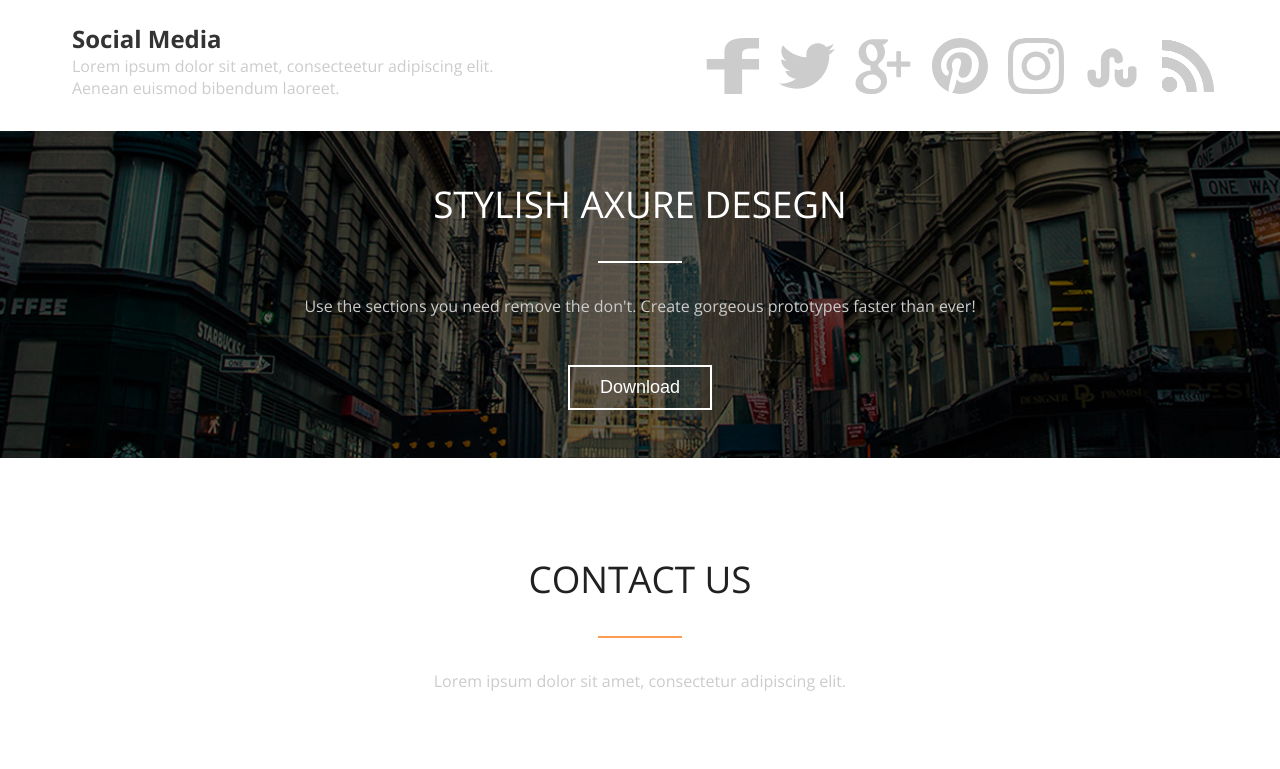
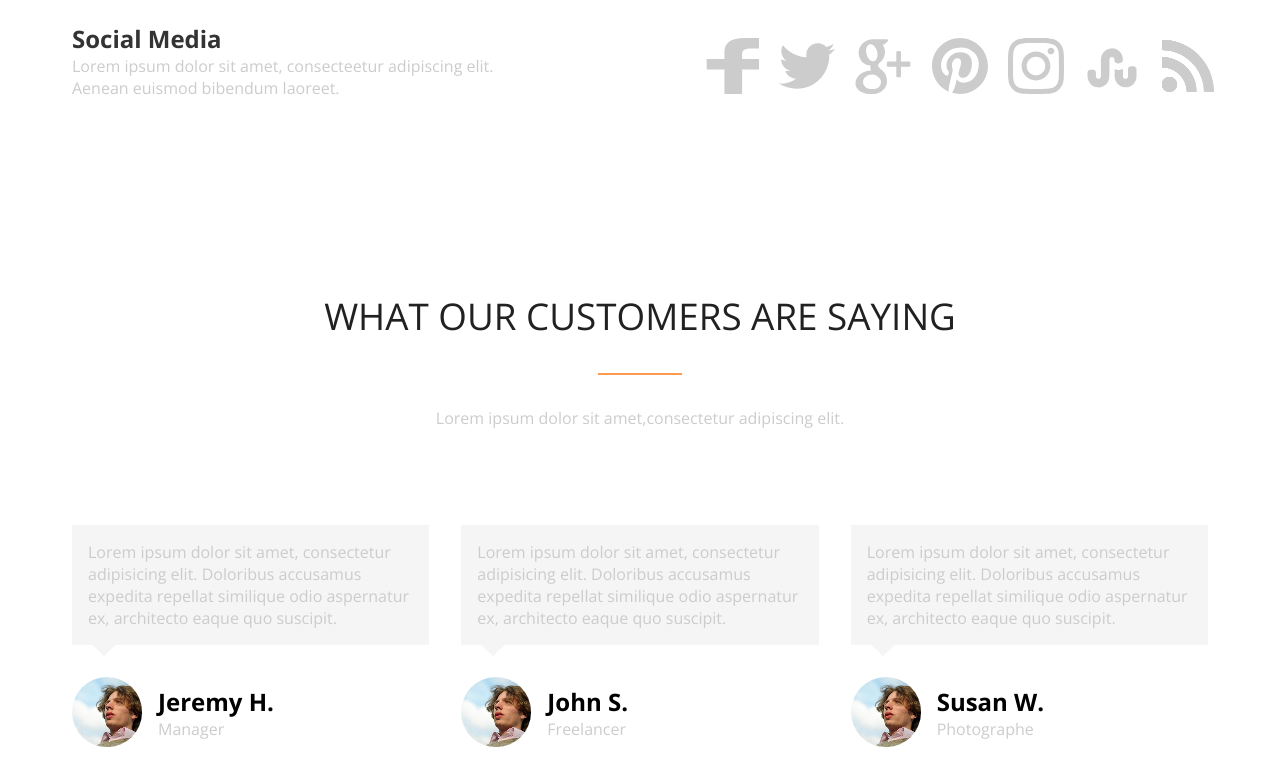
Before and after one commit to ljilj/AXIT, a website: page index.html in a window 1280 px wide. Shown: the part 645-1414 px from the top of the page. Drawn offline with nearby package versions, Linux system fonts and the light colour scheme.

Commit message:
Created Testemonials section

```diff
--- a/index.html
+++ b/index.html
@@ -159,7 +159,56 @@
     </div>
     <!-- Social Media container -->
 
-
+       <!-- Testimonials -->
+       <section class="c-testimonials-section">
+        <div class="u-container">
+            <h2 class="c-testimonials__title u-text-center">what our customers are saying</h2>
+            <hr class="u-line u-bkg-warning mx-0">
+            <p class="u-text-center u-mt">Lorem ipsum dolor sit amet,consectetur adipiscing elit.</p>
+            <div class="c-grid c-grid--three c-grid--gap u-mt u-mx">
+                <div class="c-testimonials__card">
+                    <p class="c-testimonials__desc">Lorem ipsum dolor sit amet, consectetur adipisicing elit.
+                        Doloribus accusamus expedita repellat similique odio
+                        aspernatur ex, architecto eaque quo suscipit.
+                    </p>
+                    <div class="c-textimonials__content">
+                        <img src="images/avatar-img.png">
+                        <div class="c-testimonials__info">
+                            <h3>Jeremy H.</h3>
+                            <p>Manager</p>
+                        </div>
+                    </div>
+                </div>
+                <div class="c-testimonials__card">
+                    <p class="c-testimonials__desc">Lorem ipsum dolor sit amet, consectetur adipisicing elit.
+                        Doloribus accusamus expedita repellat similique odio
+                        aspernatur ex, architecto eaque quo suscipit.
+                    </p>
+                    <div class="c-textimonials__content">
+                        <img src="images/avatar-img.png">
+                        <div class="c-testimonials__info">
+                            <h3>John S.</h3>
+                            <p>Freelancer</p>
+                        </div>
+                    </div>
+                </div>
+                <div class="c-testimonials__card">
+                    <p class="c-testimonials__desc">Lorem ipsum dolor sit amet, consectetur adipisicing elit.
+                        Doloribus accusamus expedita repellat similique odio
+                        aspernatur ex, architecto eaque quo suscipit.
+                    </p>
+                    <div class="c-textimonials__content">
+                        <img src="images/avatar-img.png">
+                        <div class="c-testimonials__info">
+                            <h3>Susan W.</h3>
+                            <p>Photographe</p>
+                        </div>
+                    </div>
+                </div>
+            </div>
+        </div>
+    </section>
+    <!-- End Testimonials -->
 
     <!-- Stylish section -->
     <section class="c-stylish-section">
--- a/sass/_component.scss
+++ b/sass/_component.scss
@@ -52,6 +52,67 @@
     }
 }
 
+/*** Testimonials section ***/
+.c-testimonials-section {
+    padding-block-start: 7rem;
+    padding-block-end: 7rem;
+}
+
+.c-testimonials__title {
+    margin-block-start: 3rem;
+    color: var(--color-grey-black);
+}
+
+.c-testimonials__card {
+    margin-block-start: 4rem;
+    text-align: center;
+
+    @media (min-width: $desktop) {
+        text-align: left;
+    }
+}
+
+.c-testimonials__desc {
+    margin-block-end: 2rem;
+    padding: 1rem;
+    background-color: var(--color-grey-light);
+    position: relative;
+
+    &::before {
+        content:'';
+        display:block;
+        width:0;
+        height:0;
+        position:absolute;
+
+        border-bottom: 1rem solid transparent;
+        border-right: -1rem solid transparent;
+        border-right: 1rem solid var(--color-grey-light);
+        bottom: -1rem;
+        left: 41%;
+        transform: rotate(135deg);
+        margin-block-end: 0.5rem;
+
+        @media (min-width: $desktop-md) {
+            left: 1.5rem;
+        }
+    }
+}
+
+.c-textimonials__content {
+    display: flex;
+    justify-content: center;
+
+    @media (min-width: $desktop-md) {
+        justify-content: start;
+    }
+
+    .c-testimonials__info {
+        margin-inline-start: 1rem;
+        margin-block-start: 0.5rem;
+    }
+}
+
 
 
 /*** Stylish section ***/
```
Also changed, not shown: css/style.css, 1 other file.
